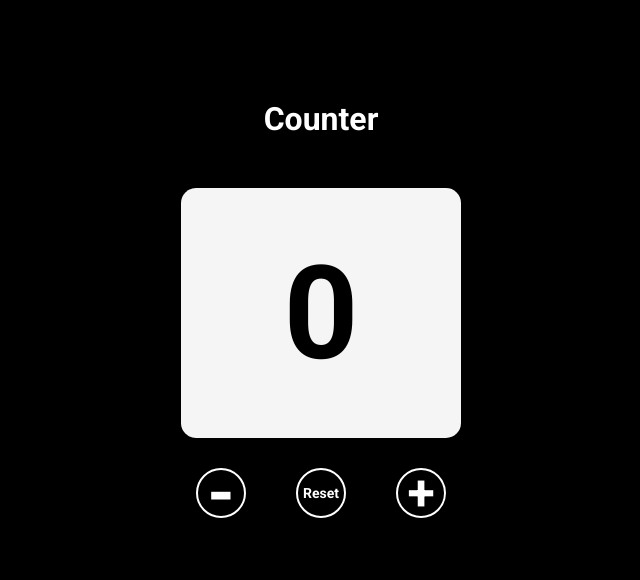
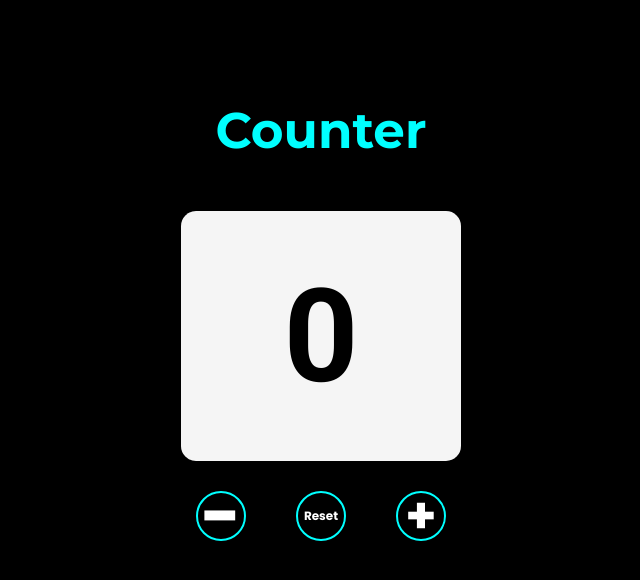
Before and after one commit to bayutech27/Talking-Count, a plain HTML site: page index.html in a window 1280 px wide. Shown: the whole page, without its empty margins (319-959 px from the left). Drawn offline with Linux system fonts and the light colour scheme.

Commit message:
Add files via upload

```diff
--- a/style.css
+++ b/style.css
@@ -22,8 +22,10 @@
           flex-direction: row;
           justify-content: center;
           align-items: center;
-          color: white;
+          color: aqua;
           margin-top: 100px;
+          font-size: 25px;
+          font-family: "Montserrat", poppins;
 
       }
 
@@ -74,9 +76,10 @@
            background-color: black;
            width: 50px;
            height: 50px;
-           border: 2px solid white;
+           border: 2px solid aqua;
            border-radius: 25px;
            font-size: 50px;
+           font-family: "Poppins", roboto;
         }
 
         .minus {
@@ -85,6 +88,6 @@
 
 
        .reset {
-           font-size: 14px;
+           font-size: 12px;
            font-weight: bold;
        }
```
